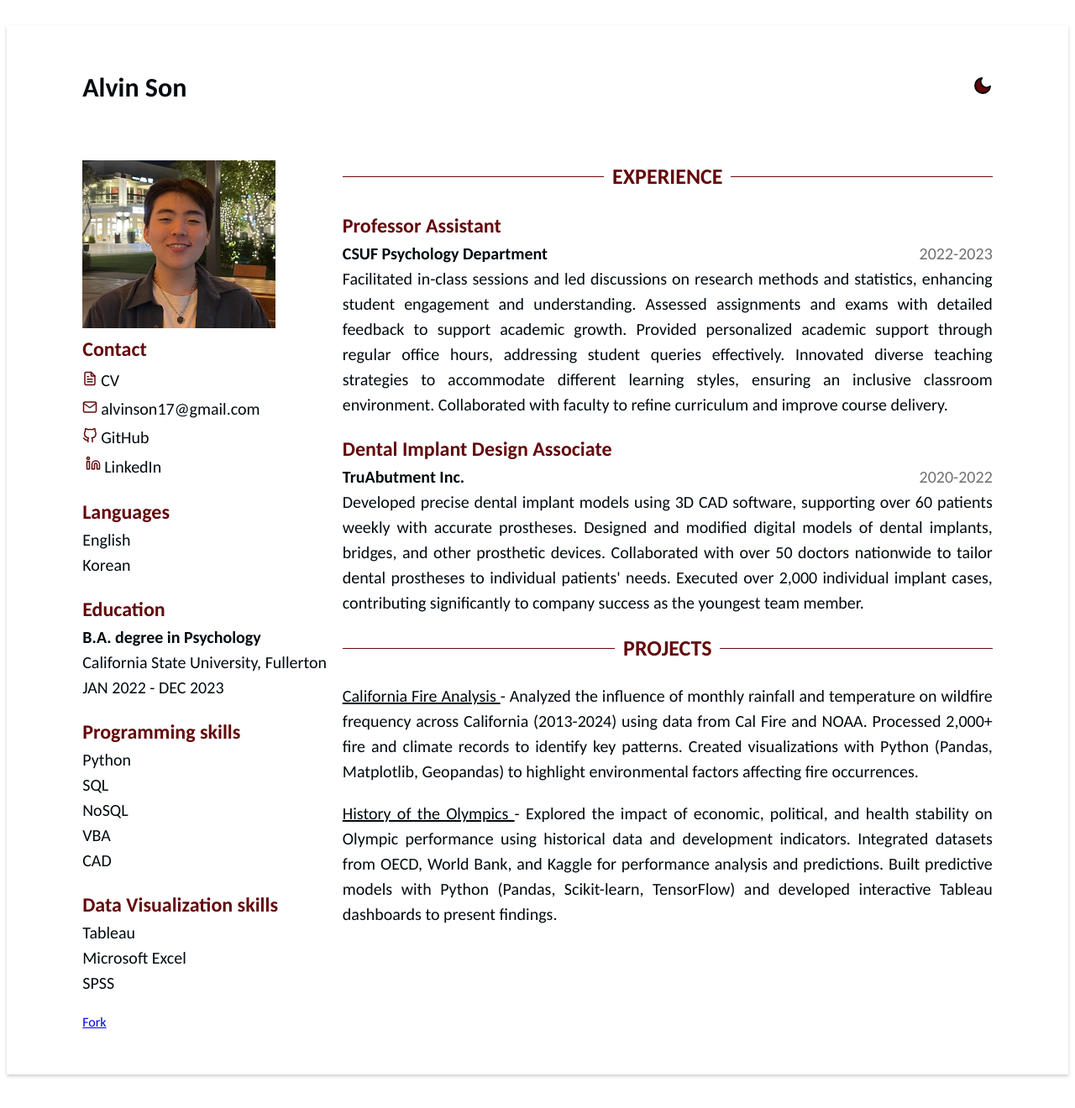
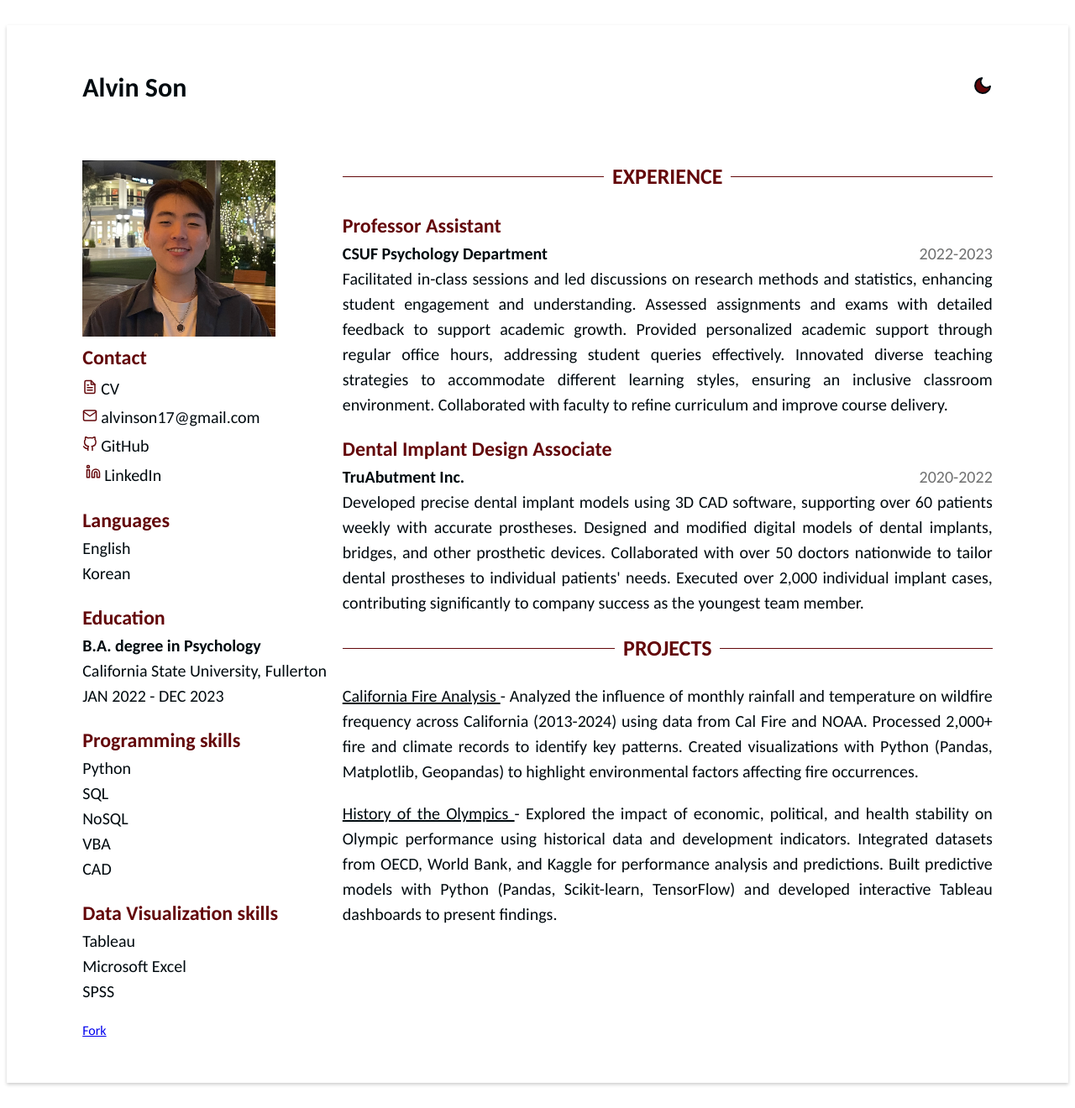
Before and after one commit to Alvin-Son/Alvin-Son.github.io, a Jekyll site: the page built from index.html, in a window 1280 px wide. Shown: the whole page at 84% size. Built offline with Jekyll 4.4.1, drawn with Linux system fonts in a browser that asks for light colours.

Commit message:
Update contact.html

```diff
--- a/_includes/contact.html
+++ b/_includes/contact.html
@@ -1,6 +1,6 @@
 {% assign contact = site.data.data.contact %}
 {% if contact %}
-<img src="headshot.png" width="230" height="200">
+<img src="headshot.png" width="230" height="210">
 <section class="contact">
     <div class="title">Contact</div>
 
```
